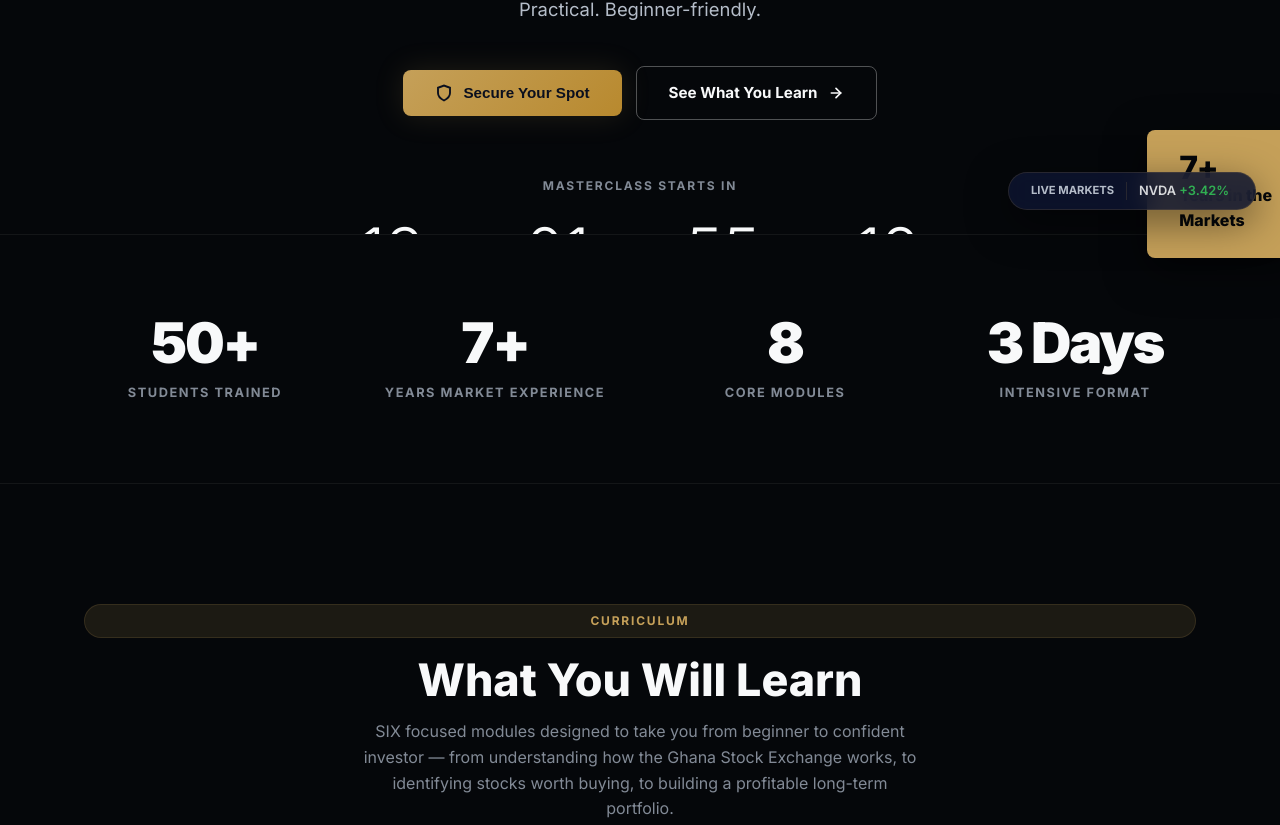
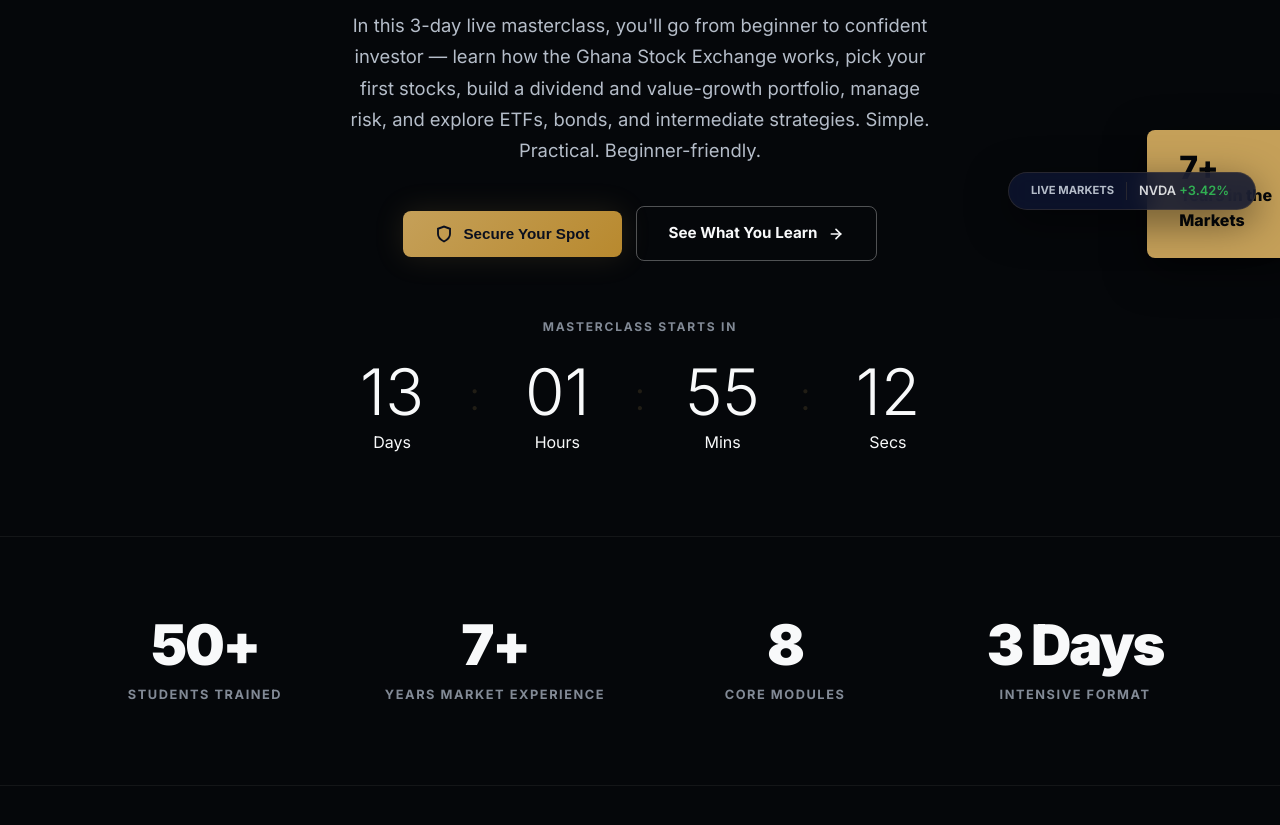
Before and after one commit to uwemdev/stocks-masterclass, a website: page public/index.html in a window 1280 px wide. Shown: the part 566-1391 px from the top of the page. Drawn offline with Linux system fonts and the light colour scheme.

Commit message:
Fix: Switch hero to flex-start+padding-top:140px to prevent upward overflow; add scroll-margin-top to all sections

```diff
--- a/public/styles.css
+++ b/public/styles.css
@@ -161,6 +161,11 @@ section {
   background: rgba(255, 255, 255, 0.1);
 }
 
+/* ── Section scroll offset (fixes anchor links landing behind fixed nav) ── */
+section {
+  scroll-margin-top: 80px;
+}
+
 /* ── Navigation ── */
 .nav {
   position: fixed;
@@ -262,13 +267,13 @@ section {
 /* ── Hero ── */
 .hero {
   position: relative;
-  height: 100vh;
-  min-height: 700px;
-  display: flex;
-  align-items: center;
+  min-height: 100vh;
+  display: flex;
+  align-items: flex-start;
   justify-content: center;
   text-align: center;
-  padding: 0;
+  padding-top: 140px;
+  padding-bottom: 80px;
   overflow: hidden;
 }
 
@@ -294,7 +299,7 @@ section {
   z-index: 2;
   max-width: 900px;
   width: 100%;
-  padding: 80px 24px 0;
+  padding: 0 24px;
   display: flex;
   flex-direction: column;
   align-items: center;
```
